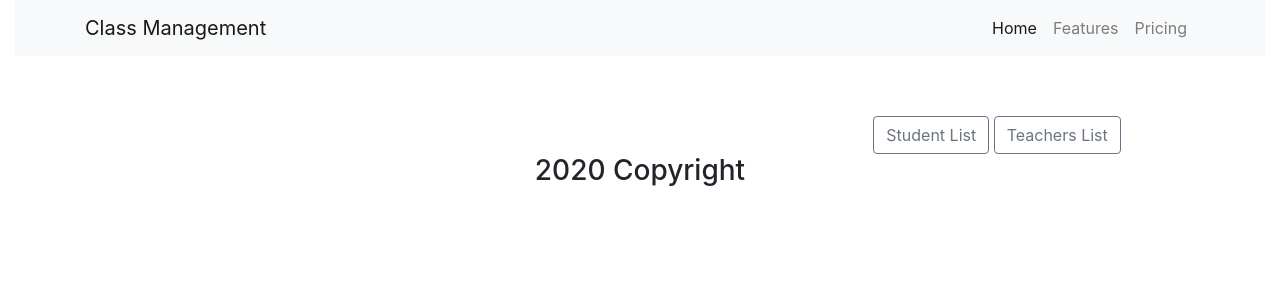
After one commit to Osada97/class-management-system, a PHP site: page /admin.php in a window 1280 px wide. The commit adds this page. Shown: the top 300 px of the page. Run offline with PHP 8.4, Linux system fonts and the light colour scheme.

Commit message:
admin page

```diff
--- /dev/null
+++ b/admin.php
@@ -0,0 +1,12 @@
+<?php include('inc/header.php')?>
+
+<div class="row" style="margin-top:60px;">
+    <div class="col-md-8"></div>
+    <div class="col-md-4">
+    <button type="button" class="btn btn-outline-secondary">Student List</button>
+    <button type="button" class="btn btn-outline-secondary">Teachers List</button>
+    </div>
+</div>
+
+
+<?php include('inc/footer.php')?>
--- a/css/style.css
+++ b/css/style.css
@@ -1,5 +1,6 @@
-* {
+*{
     margin: 0px;
     padding: 0px;
     box-sizing: border-box;
+    overflow: hidden;
 }
```
